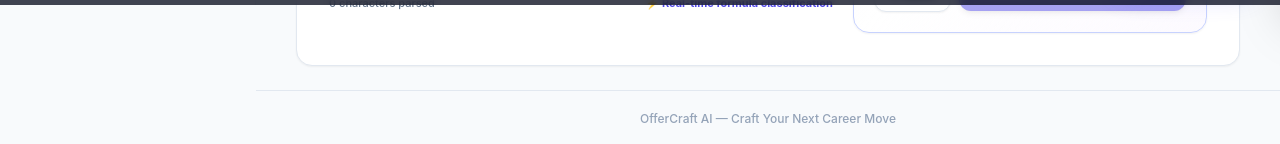
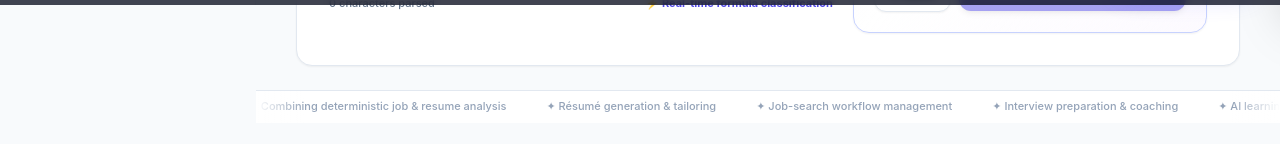
Before and after one commit to harikiranchirala-AIworks/resumepilot, a Next.js app: page / in a window 1280 px wide. Shown: the part 795-939 px from the top of the page. After the commit the page ends 918 px from the top, so only its background shows below. Built offline with nearby package versions, Linux system fonts and the light colour scheme; no server answers.

Commit message:
feat: add scrolling ticker bar at bottom with AI workspace tagline

```diff
--- a/src/app/globals.css
+++ b/src/app/globals.css
@@ -169,6 +169,20 @@ html.dark ::-webkit-scrollbar-thumb:hover { background: #334155; }
   animation: shimmer 1.5s infinite;
 }
 
+/* ── Ticker bar scroll ───────────────────────────────────── */
+@keyframes ticker {
+  0%   { transform: translateX(0); }
+  100% { transform: translateX(-50%); }
+}
+.ticker-track {
+  display: flex;
+  width: max-content;
+  animation: ticker 28s linear infinite;
+}
+.ticker-track:hover {
+  animation-play-state: paused;
+}
+
 @page { size: A4 portrait; margin: 12mm 14mm; }
 @media print {
   body {
--- a/src/app/page.tsx
+++ b/src/app/page.tsx
@@ -203,8 +203,36 @@ export default function Home() {
           )}
         </main>
 
-        <footer className="text-center text-xs text-slate-400 dark:text-slate-500 font-medium py-5 border-t border-slate-200 dark:border-slate-800 mt-auto no-print">
-          OfferCraft AI &mdash; Craft Your Next Career Move
+        {/* Scrolling Ticker Bar */}
+        <footer className="no-print border-t border-slate-200 dark:border-slate-800 bg-white dark:bg-slate-900 overflow-hidden mt-auto shrink-0">
+          <div className="relative flex items-center h-8 select-none">
+            {/* Left fade overlay */}
+            <div className="absolute left-0 top-0 h-full w-12 bg-gradient-to-r from-white dark:from-slate-900 to-transparent z-10 pointer-events-none" />
+            {/* Right fade overlay */}
+            <div className="absolute right-0 top-0 h-full w-12 bg-gradient-to-l from-white dark:from-slate-900 to-transparent z-10 pointer-events-none" />
+
+            {/* Scrolling track — text duplicated to create seamless loop */}
+            <div className="ticker-track">
+              {[0, 1].map((i) => (
+                <div key={i} className="flex items-center gap-0 pr-0">
+                  {[
+                    "✦ An AI-assisted career operating workspace",
+                    "✦ Combining deterministic job & resume analysis",
+                    "✦ Résumé generation & tailoring",
+                    "✦ Job-search workflow management",
+                    "✦ Interview preparation & coaching",
+                    "✦ AI learning & career intelligence",
+                  ].map((segment, idx) => (
+                    <span key={idx} className="flex items-center gap-6 pr-10">
+                      <span className="text-[11px] font-medium text-slate-400 dark:text-slate-500 whitespace-nowrap">
+                        {segment}
+                      </span>
+                    </span>
+                  ))}
+                </div>
+              ))}
+            </div>
+          </div>
         </footer>
       </div>
 
```
